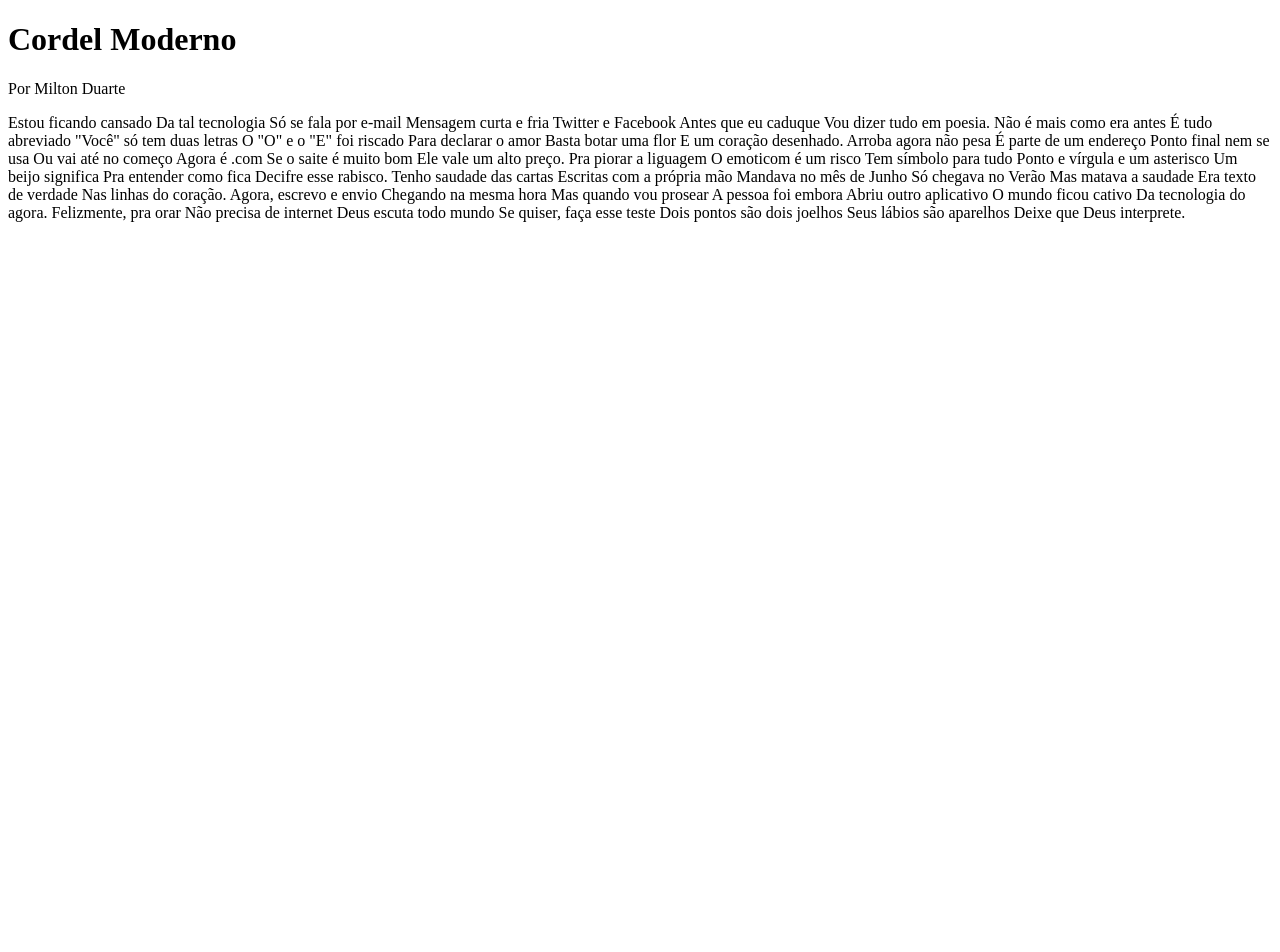
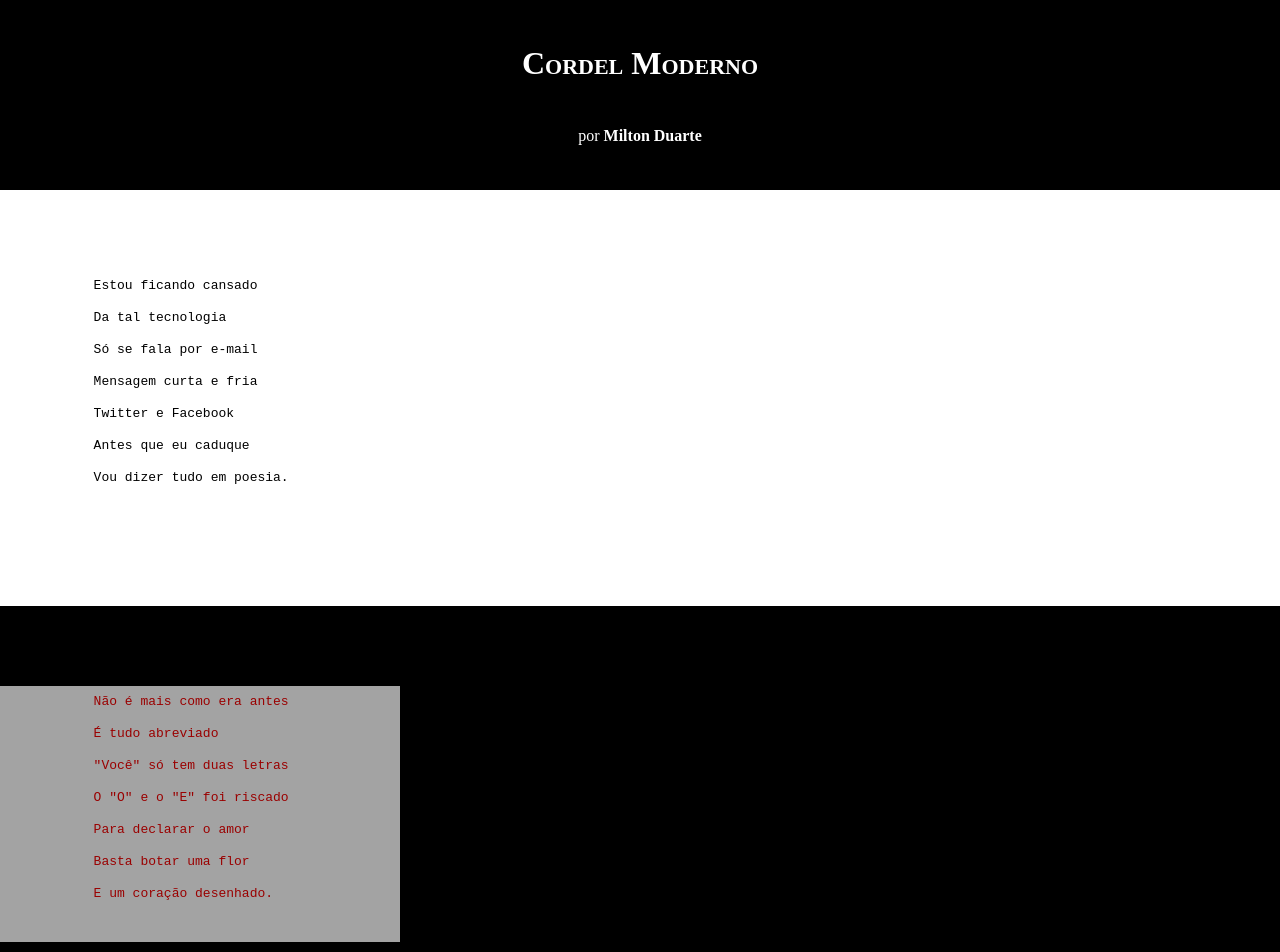
Before and after one commit to TNZ-Italo/projeto-cordel, a plain HTML site: page index.html in a window 1280 px wide. Shown: the top 952 px of the page. Before the commit the page ends 800 px from the top, so only its background shows below. Drawn offline with Linux system fonts and the light colour scheme.

Commit message:
atualizando..

```diff
--- a/index.html
+++ b/index.html
@@ -13,119 +13,104 @@
 <body>
 
 <header>
-       <h1>Cordel Moderno</h1>
-       <p>Por Milton Duarte</p>
+
+    <h1>
+        Cordel Moderno
+    </h1>
+
+
+    <p>
+        por <a href="https://www.recantodasletras.com.br/poesias/3186743" target="_blank">Milton Duarte</a>
+    </p>
+
 </header>
 
-
+    <section class="normal">
+        <pre>
             Estou ficando cansado
-
             Da tal tecnologia
-
             Só se fala por e-mail
-
             Mensagem curta e fria
-
             Twitter e Facebook
-
             Antes que eu caduque
-
             Vou dizer tudo em poesia.
+        </pre>
+    </section>
 
 
 
+    <section class="imagem">
+        <pre>
             Não é mais como era antes
-
             É tudo abreviado
-
             "Você" só tem duas letras
-
             O "O" e o "E" foi riscado
-
             Para declarar o amor
-
             Basta botar uma flor
-
             E um coração desenhado.
+        </pre>
+    </section>
 
 
 
+    <section class="normal">
+        <pre>
             Arroba agora não pesa
+            É parte de um endereço
+            Ponto final nem se usa
+            Ou vai até no começo
+            Agora é .com
+            Se o saite é muito bom
+            Ele vale um alto preço.
 
-É parte de um endereço
-
-Ponto final nem se usa
-
-Ou vai até no começo
-
-Agora é .com
-
-Se o saite é muito bom
-
-Ele vale um alto preço.
+            Pra piorar a liguagem
+            O emoticom é um risco
+            Tem símbolo para tudo
+            Ponto e vírgula e um asterisco
+            Um beijo significa
+            Pra entender como fica
+            Decifre esse rabisco.
+        </pre>
+    </section>
 
 
 
-Pra piorar a liguagem
-
-O emoticom é um risco
-
-Tem símbolo para tudo
-
-Ponto e vírgula e um asterisco
-
-Um beijo significa
-
-Pra entender como fica
-
-Decifre esse rabisco.
+    <section class="imagem">
+        <pre>
+            Tenho saudade das cartas
+            Escritas com a própria mão
+            Mandava no mês de Junho
+            Só chegava no Verão
+            Mas matava a saudade
+            Era texto de verdade
+            Nas linhas do coração.
+        </pre>
+    </section>
 
 
 
-Tenho saudade das cartas
-
-Escritas com a própria mão
-
-Mandava no mês de Junho
-
-Só chegava no Verão
-
-Mas matava a saudade
-
-Era texto de verdade
-
-Nas linhas do coração.
-
-
-
+    <section class="normal">
+        <pre>
             Agora, escrevo e envio
-
             Chegando na mesma hora
-
             Mas quando vou prosear
-
             A pessoa foi embora
-
             Abriu outro aplicativo
-
             O mundo ficou cativo
-
             Da tecnologia do agora.
 
+            Felizmente, pra orar
+            Não precisa de internet
+            Deus escuta todo mundo
+            Se quiser, faça esse teste
+            Dois pontos são dois joelhos
+            Seus lábios são aparelhos
+            Deixe que Deus interprete.
+        </pre>
+    </section>
 
-
-Felizmente, pra orar
-
-Não precisa de internet
-
-Deus escuta todo mundo
-
-Se quiser, faça esse teste
-
-Dois pontos são dois joelhos
-
-Seus lábios são aparelhos
-
-Deixe que Deus interprete.
+    <footer>
+        <p>site criado por <a href="https://github.com/TNZ-Italo" target="_blank">leonardo italo</a></p>
+    </footer>
 </body>
 </html>
--- a/meuestilo.css
+++ b/meuestilo.css
@@ -1 +1,70 @@
 @charset "UTF-8";
+
+* {
+    margin: 0px;
+    padding: 0px;
+}
+
+html body {
+    background-color: darkgray;
+    min-height: 100vh;
+
+}
+
+header {
+    background-color: black;
+    color: white;
+    text-align: center;
+}
+
+header h1 {
+    padding: 45px;
+    font-variant: small-caps;
+}
+
+header > p {
+    padding-bottom: 45px;
+}
+
+a {
+    color: white;
+    text-decoration: none;
+    font-weight: bolder;
+}
+
+a:hover {
+    text-decoration: underline;
+}
+
+section {
+    padding-top: 10vh;
+    padding-bottom: 10vh;
+    line-height: 2em;
+}
+
+
+section.normal {
+    background-color: white;
+    color: black;
+}
+
+section.imagem {
+    background-color: black;
+    color: rgb(154, 0, 0);
+}
+
+section.imagem > pre {
+    width: 400px;
+    background-color: rgba(255, 255, 255, 0.64);
+}
+
+
+
+footer {
+    text-align: center;
+    background-color: black;
+    padding-top: 3px;
+    padding bottom:3px ;
+    color: white;
+
+}
```
Lines whose indentation alone changed are shown as unchanged.
